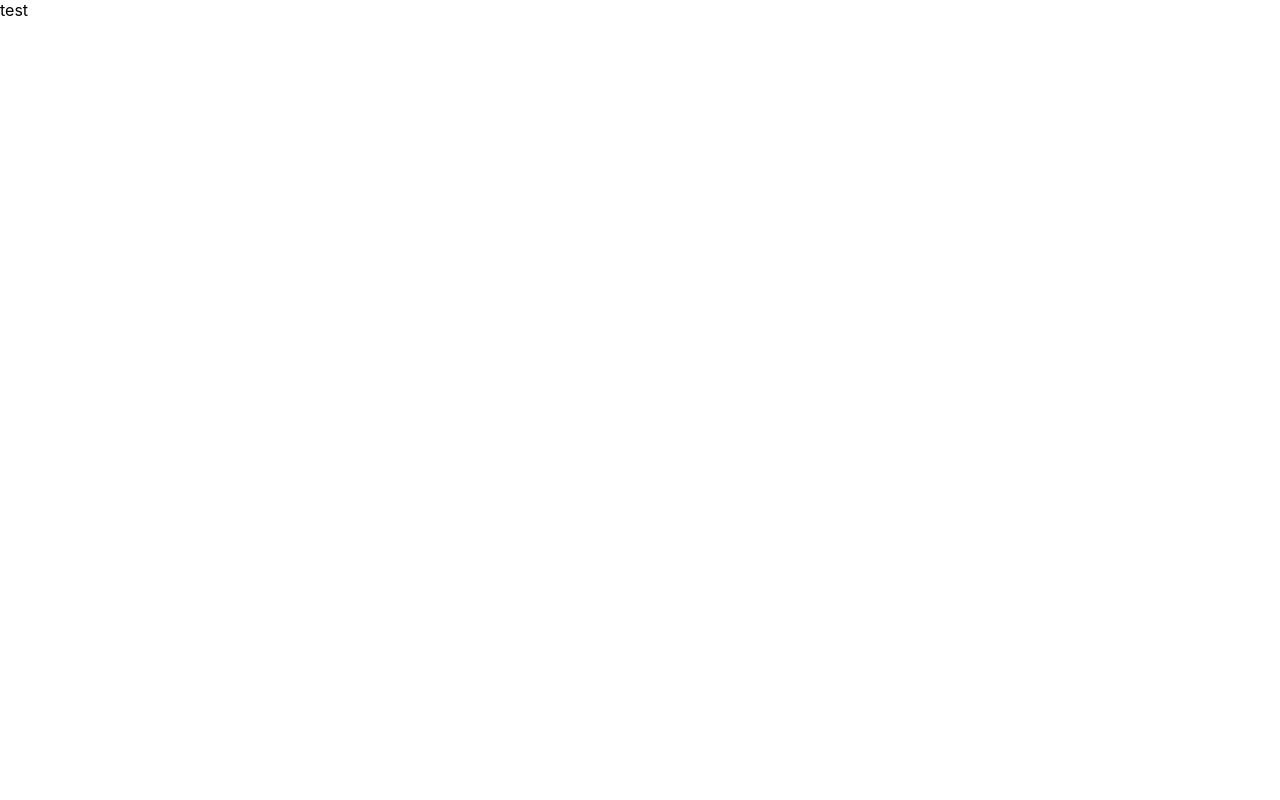
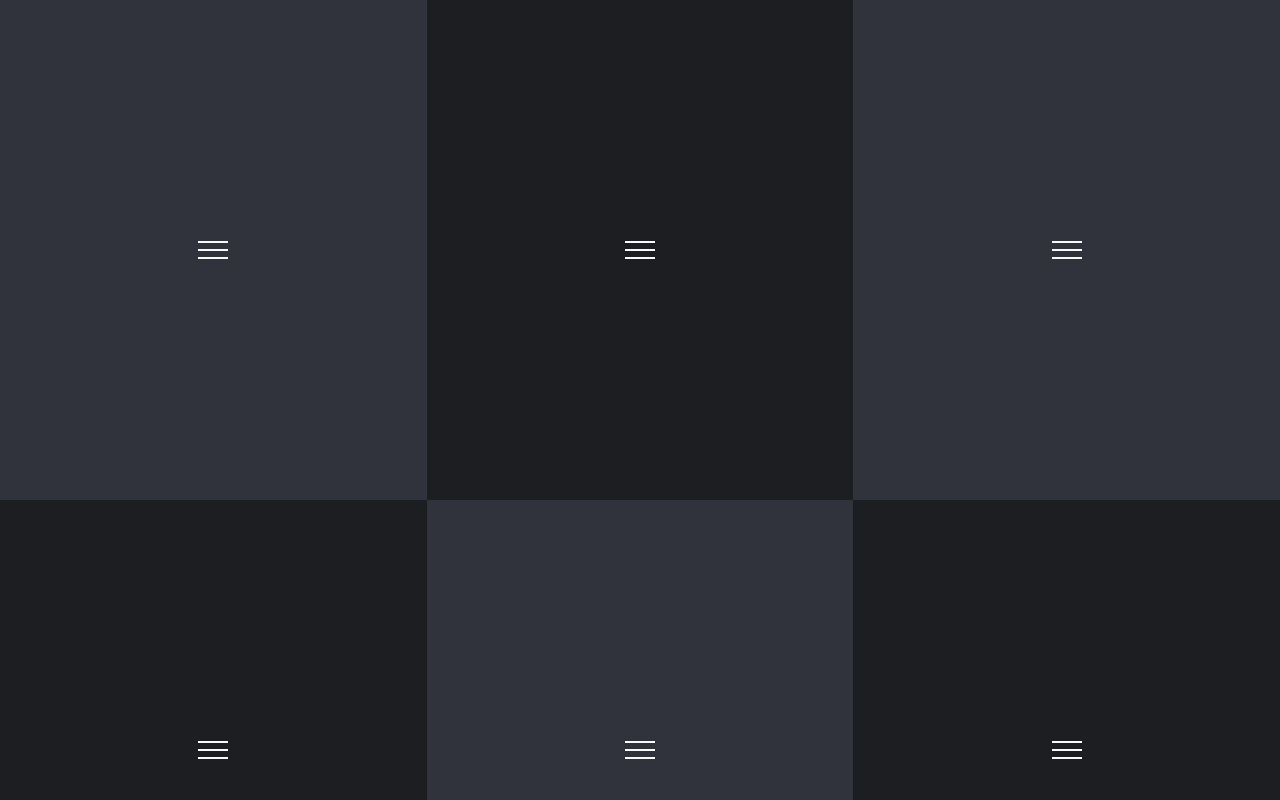
Before and after one commit to frontend-joe/react-burger-icons, a React (Create React App) app: page / in a window 1280 px wide. Shown: the top 800 px of the page. Built offline with nearby package versions, Linux system fonts and the light colour scheme.

Commit message:
adding first burger

```diff
--- a/src/App.css
+++ b/src/App.css
@@ -1,38 +1,25 @@
-.App {
-  text-align: center;
+.wrapper {
+  display: grid;
+  grid-template-columns: repeat(3, 1fr);
+  grid-auto-rows: 500px;
 }
 
-.App-logo {
-  height: 40vmin;
-  pointer-events: none;
+.cell {
+  display: grid;
+  place-items: center;
 }
 
-@media (prefers-reduced-motion: no-preference) {
-  .App-logo {
-    animation: App-logo-spin infinite 20s linear;
-  }
+.cell:nth-child(odd) {
+  background: #30323c;
 }
 
-.App-header {
-  background-color: #282c34;
-  min-height: 100vh;
-  display: flex;
-  flex-direction: column;
-  align-items: center;
-  justify-content: center;
-  font-size: calc(10px + 2vmin);
-  color: white;
+button {
+  display: grid;
+  place-items: center;
+  width: 40px;
+  height: 40px;
+  padding: 0;
+  border: 0;
+  background: transparent;
+  cursor: pointer;
 }
-
-.App-link {
-  color: #61dafb;
-}
-
-@keyframes App-logo-spin {
-  from {
-    transform: rotate(0deg);
-  }
-  to {
-    transform: rotate(360deg);
-  }
-}
--- a/src/App.tsx
+++ b/src/App.tsx
@@ -1,7 +1,40 @@
+import { BurgerClassic } from "./burgers/burgerClassic";
 import "./App.css";
+import { useEffect, useState } from "react";
+
+const burgers = [
+  BurgerClassic,
+  BurgerClassic,
+  BurgerClassic,
+  BurgerClassic,
+  BurgerClassic,
+  BurgerClassic,
+];
 
 function App() {
-  return <div>test</div>;
+  const [isClosedList, setIsClosedList] = useState<boolean[]>([]);
+
+  const handleBurgerClicked = (index: number) => {
+    const isClosedListCopy = [...isClosedList];
+    isClosedListCopy[index] = !isClosedListCopy[index];
+    setIsClosedList(isClosedListCopy);
+  };
+
+  useEffect(() => {
+    setIsClosedList(burgers.map(() => false));
+  }, []);
+
+  return (
+    <div className="wrapper">
+      {burgers.map((Burger, index) => (
+        <div className="cell">
+          <button onClick={() => handleBurgerClicked(index)}>
+            <Burger isClosed={isClosedList[index]} />
+          </button>
+        </div>
+      ))}
+    </div>
+  );
 }
 
 export default App;
--- /dev/null
+++ b/src/burgers/base.css
@@ -0,0 +1,27 @@
+.burger {
+  position: relative;
+  display: block;
+  width: 30px;
+  height: 2px;
+  background: #f9f9f9;
+  transition: all 0.3s;
+}
+
+.burger::before,
+.burger::after {
+  content: "";
+  display: block;
+  position: absolute;
+  left: 0;
+  width: 100%;
+  height: inherit;
+  background: inherit;
+}
+
+.burger::before {
+  top: -8px;
+}
+
+.burger::after {
+  top: 8px;
+}
--- /dev/null
+++ b/src/burgers/burgerClassic/BurgerClassic.tsx
@@ -0,0 +1,7 @@
+import { FC } from "react";
+import "../base.css";
+import "./styles.css";
+
+export const BurgerClassic: FC<BurgerProps> = ({ isClosed }) => (
+  <span className={`burger ${isClosed && "is-closed"}`} />
+);
--- /dev/null
+++ b/src/burgers/burgerClassic/index.ts
@@ -0,0 +1 @@
+export * from "./BurgerClassic";
--- /dev/null
+++ b/src/burgers/burgerClassic/styles.css
@@ -0,0 +1,3 @@
+.burger.is-closed {
+  transform: rotate(90deg);
+}
--- /dev/null
+++ b/src/burgers/burgerFlip/index.ts
@@ -0,0 +1 @@
+export * from "./BurgerFlip";
--- /dev/null
+++ b/src/burgers/burgerFlip/styles.css
@@ -0,0 +1,5 @@
+.burger {
+  width: 40px;
+  height: 3px;
+  background: black;
+}
--- /dev/null
+++ b/src/burgers/types.d.ts
@@ -0,0 +1,3 @@
+type BurgerProps = {
+  isClosed?: boolean;
+};
--- a/src/index.css
+++ b/src/index.css
@@ -1,5 +1,6 @@
 body {
   margin: 0;
+  background: #1d1e22;
   font-family: -apple-system, BlinkMacSystemFont, "Segoe UI", "Roboto", "Oxygen",
     "Ubuntu", "Cantarell", "Fira Sans", "Droid Sans", "Helvetica Neue",
     sans-serif;
```
Also changed, not shown: src/burgers/burgerFlip/BurgerFlip.tsx (added, +8 -0 lines).
